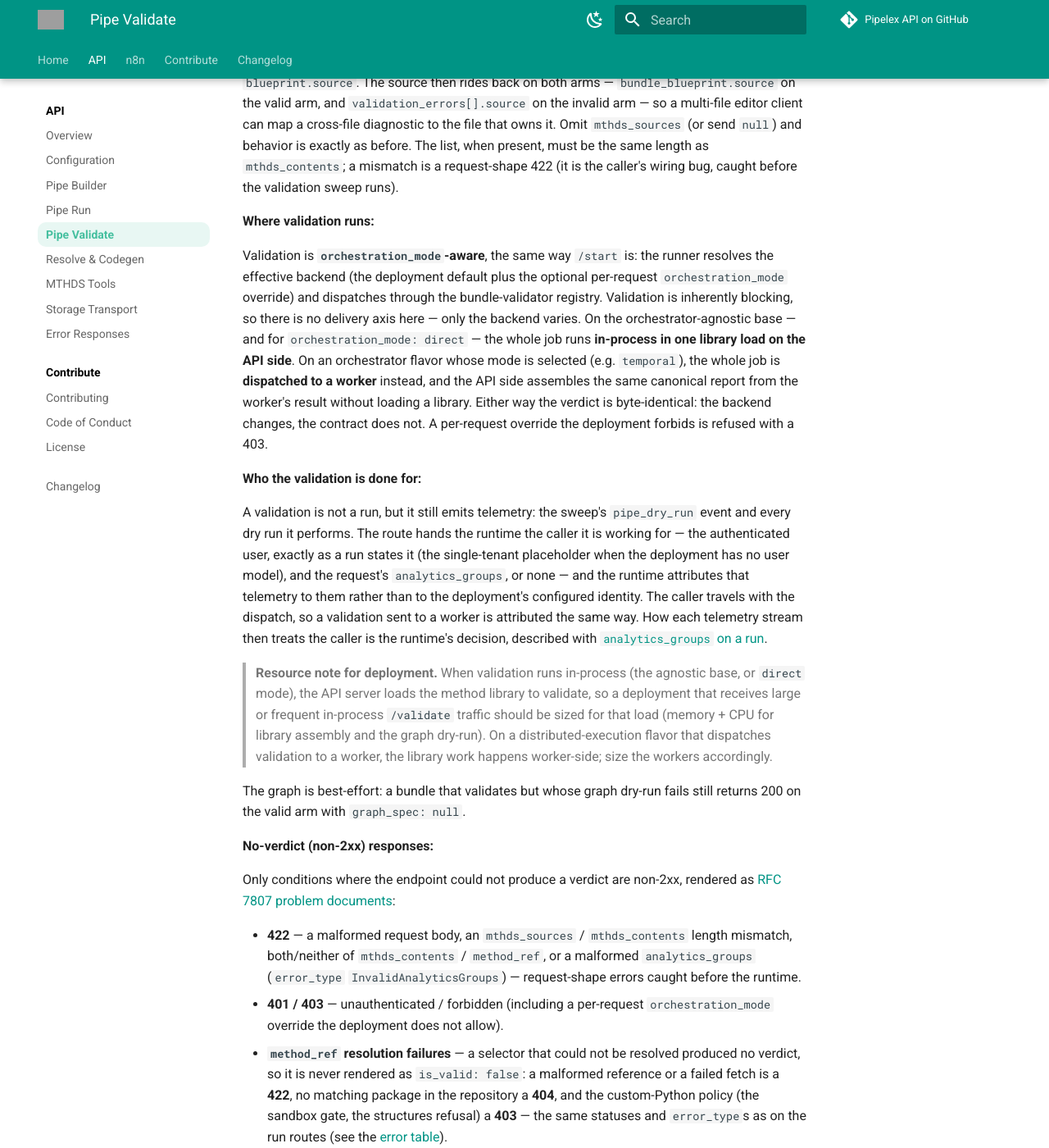
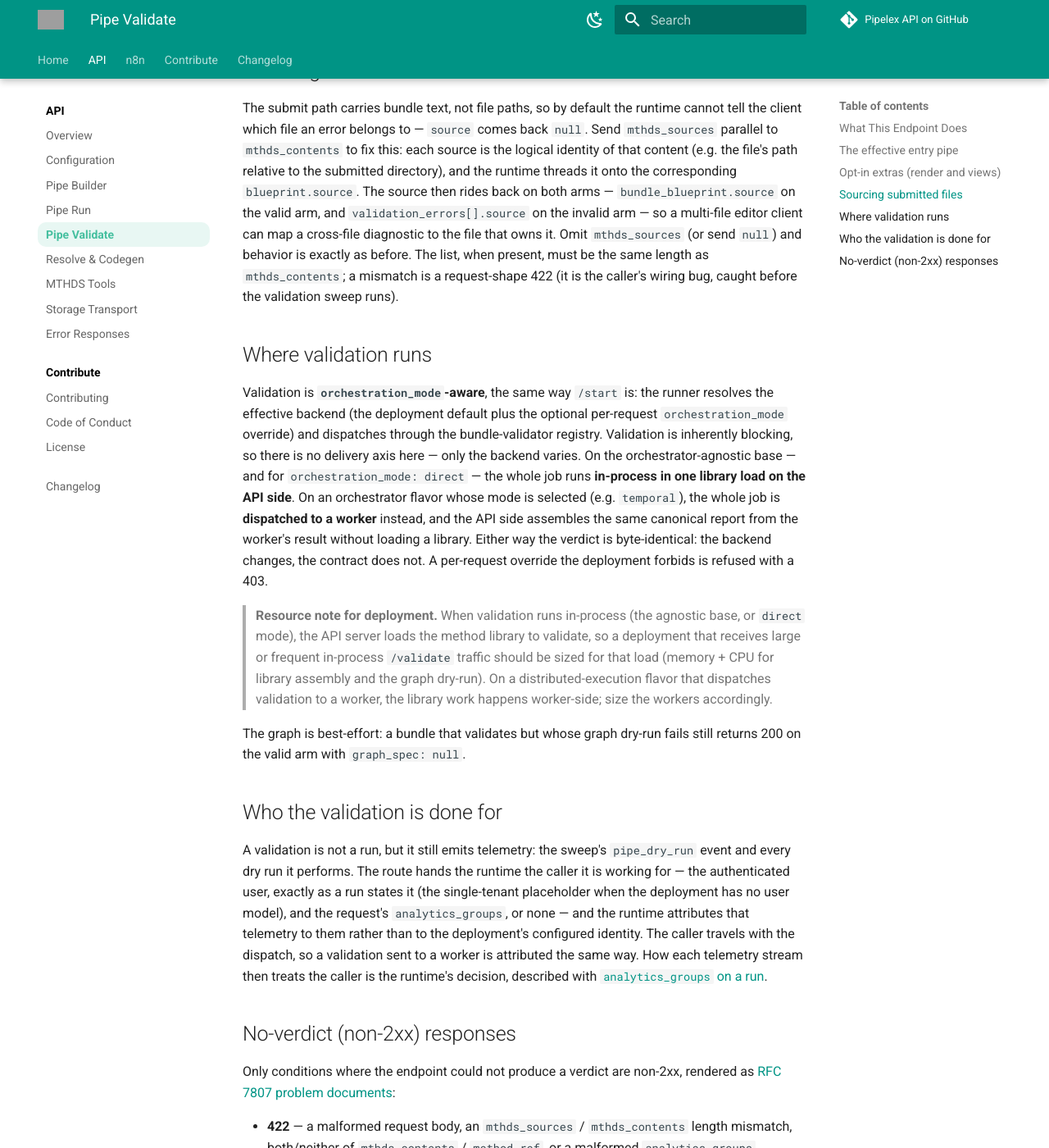
Before and after one commit to Pipelex/pipelex-api, an MkDocs documentation site: the page built from docs/pipe-validate.md, in a window 1280 px wide and 1400 px high, scrolled down 6632 px. Shown: the whole window at 82% size. Built offline with MkDocs 1.6.1 and Material for MkDocs 9.7.7, drawn with Linux system fonts in a browser that asks for light colours; comment, search, counter and statistics services are not loaded; some of the changed text lies outside the part shown; grey boxes are pictures that could not be loaded.

Commit message:
Fix the in-page links on the Pipe Validate docs page
The page's topical sections were bold labels, which generate no
anchors, so every in-page link to them, and Pipe Builder's link to
who the validation is done for, landed on the top of the page. They
are now headings, as on Pipe Run. The deployment resource note and the
best-effort graph sentence, which the analytics section had separated
from where validation runs, are back under it.

Co-Authored-By: Claude Opus 5.5 <noreply@anthropic.com>
Claude-Session: https://claude.ai/code/session_01EmBtTHDKqvRNUCBQkuHxhV

```diff
--- a/docs/pipe-validate.md
+++ b/docs/pipe-validate.md
@@ -109,11 +109,11 @@ The 200 body is one of two arms, discriminated on the mandatory `is_valid` field
 - `is_runnable` (`false`): an invalid bundle is never runnable
 - `message` (string): the human-readable verdict summary (the caller-facing pipelex error message)
 
-**What This Endpoint Does:**
+## What This Endpoint Does
 
 The route wraps the runtime's protocol `validate`: parse → load → dry-run-sweep every pipe → build the per-pipe IO contracts → best-effort graph of the entry pipe → assemble the canonical report. The runner returns the verdict as a value — the canonical report on the valid arm, or a structured `ErrorReport` (a bundle the caller can fix) on the invalid arm — and the route maps the invalid verdict to the 200 invalid arm by matching the returned value, never by catching a transport error. A bundle that declares no `main_pipe`, when no manifest names one either, validates normally and simply carries `graph_spec: null` — there is no main-pipe precondition.
 
-**The effective entry pipe:**
+## The effective entry pipe
 
 `default_pipe_ref` states which pipe this request's closure would run if the caller named none. It applies the run routes' own precedence, minus the request selector `/validate` does not have:
 
@@ -130,7 +130,7 @@ It states the **run** default, which is looser than the `/build/*` routes' rule
 
 The field rides the valid arm only. The invalid arm assembles no library, so there is no entry pipe to name and the field is absent, like the other structural artifacts.
 
-**Opt-in extras (`render` and `views`):**
+## Opt-in extras (`render` and `views`)
 
 The verdict body is lean by default: a request that sends neither list gets exactly the structured contract described above, byte-identical to a request that omits both fields. This matters because the highest-frequency callers of `/validate` — editor hooks, CI gates, agent loops — read a handful of fields and discard the rest, and should never pay for bytes they throw away.
 
@@ -148,23 +148,23 @@ Both lists share the same mechanics, and both are deliberately typed as plain `l
 
 Neither axis is part of the verdict contract: a machine consumer branches on the structured fields, and an extra is a presentation or a projection layered on top. That is what keeps adding a token, or changing what one renders, a non-breaking change.
 
-**Sourcing submitted files:**
+## Sourcing submitted files
 
 The submit path carries bundle text, not file paths, so by default the runtime cannot tell the client which file an error belongs to — `source` comes back `null`. Send `mthds_sources` parallel to `mthds_contents` to fix this: each source is the logical identity of that content (e.g. the file's path relative to the submitted directory), and the runtime threads it onto the corresponding `blueprint.source`. The source then rides back on both arms — `bundle_blueprint.source` on the valid arm, and `validation_errors[].source` on the invalid arm — so a multi-file editor client can map a cross-file diagnostic to the file that owns it. Omit `mthds_sources` (or send `null`) and behavior is exactly as before. The list, when present, must be the same length as `mthds_contents`; a mismatch is a request-shape 422 (it is the caller's wiring bug, caught before the validation sweep runs).
 
-**Where validation runs:**
+## Where validation runs
 
 Validation is **`orchestration_mode`-aware**, the same way `/start` is: the runner resolves the effective backend (the deployment default plus the optional per-request `orchestration_mode` override) and dispatches through the bundle-validator registry. Validation is inherently blocking, so there is no delivery axis here — only the backend varies. On the orchestrator-agnostic base — and for `orchestration_mode: direct` — the whole job runs **in-process in one library load on the API side**. On an orchestrator flavor whose mode is selected (e.g. `temporal`), the whole job is **dispatched to a worker** instead, and the API side assembles the same canonical report from the worker's result without loading a library. Either way the verdict is byte-identical: the backend changes, the contract does not. A per-request override the deployment forbids is refused with a 403.
-
-**Who the validation is done for:**
-
-A validation is not a run, but it still emits telemetry: the sweep's `pipe_dry_run` event and every dry run it performs. The route hands the runtime the caller it is working for — the authenticated user, exactly as a run states it (the single-tenant placeholder when the deployment has no user model), and the request's `analytics_groups`, or none — and the runtime attributes that telemetry to them rather than to the deployment's configured identity. The caller travels with the dispatch, so a validation sent to a worker is attributed the same way. How each telemetry stream then treats the caller is the runtime's decision, described with [`analytics_groups` on a run](pipe-run.md#host-supplied-run-context-storage_scope-and-analytics_groups).
 
 > **Resource note for deployment.** When validation runs in-process (the agnostic base, or `direct` mode), the API server loads the method library to validate, so a deployment that receives large or frequent in-process `/validate` traffic should be sized for that load (memory + CPU for library assembly and the graph dry-run). On a distributed-execution flavor that dispatches validation to a worker, the library work happens worker-side; size the workers accordingly.
 
 The graph is best-effort: a bundle that validates but whose graph dry-run fails still returns 200 on the valid arm with `graph_spec: null`.
 
-**No-verdict (non-2xx) responses:**
+## Who the validation is done for
+
+A validation is not a run, but it still emits telemetry: the sweep's `pipe_dry_run` event and every dry run it performs. The route hands the runtime the caller it is working for — the authenticated user, exactly as a run states it (the single-tenant placeholder when the deployment has no user model), and the request's `analytics_groups`, or none — and the runtime attributes that telemetry to them rather than to the deployment's configured identity. The caller travels with the dispatch, so a validation sent to a worker is attributed the same way. How each telemetry stream then treats the caller is the runtime's decision, described with [`analytics_groups` on a run](pipe-run.md#host-supplied-run-context-storage_scope-and-analytics_groups).
+
+## No-verdict (non-2xx) responses
 
 Only conditions where the endpoint could not produce a verdict are non-2xx, rendered as [RFC 7807 problem documents](error-responses.md):
 
```
Also changed, not shown: CHANGELOG.md (+4 -0 lines).
